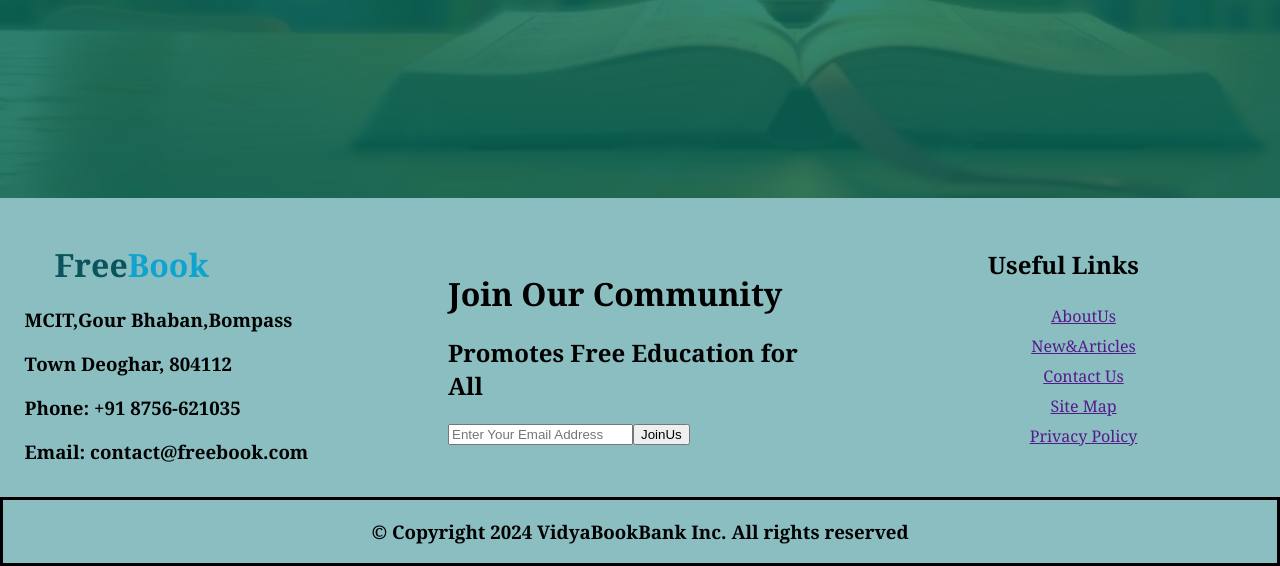
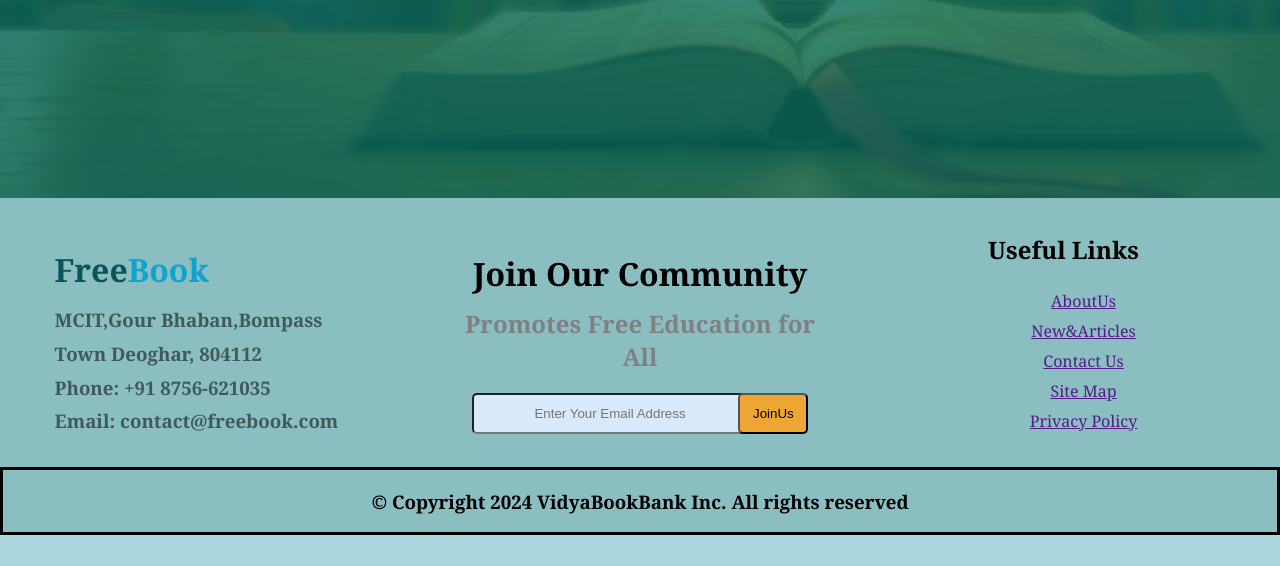
Before and after one commit to c4satya/FreeBook, a PHP site: page / in a window 1280 px wide; the page is wider, and only the part inside the window is pictured. Shown: the part 4682-5248 px from the top of that part. After the commit the page ends 5217 px from the top of that part, so only its background shows below. Run offline with PHP 8.4, Linux system fonts and the light colour scheme.

Commit message:
footercss

```diff
--- a/index.html
+++ b/index.html
@@ -152,14 +152,12 @@
                 <h1><b class="logo1">Free</b><b class="logo2">Book</b></h1>
             </div>
 
-            <p class="address">
-               <H3> MCIT,Gour Bhaban,Bompass</H3>
-                <h3>    Town Deoghar, 804112</h3>
-
-                <h3>    Phone: +91 8756-621035</h3>
-
-                  <h3>  Email: contact@freebook.com</h3>
-            </p>
+            <div class="footerAddress">
+               <h3>MCIT,Gour Bhaban,Bompass</h3>
+                <h3>Town Deoghar, 804112</h3>
+                <h3>Phone: +91 8756-621035</h>
+                  <h3>Email: contact@freebook.com</h3>
+            </div>
 
 
 
@@ -167,8 +165,9 @@
         <div class="JoinUs">
             <h1>Join Our Community</h1>
             <h2>Promotes Free Education for All</h2>
-            <input type="email" placeholder="Enter Your Email Address"><button type="submit">JoinUs</button>
-
+            <div class="emailContainer">
+               <input class="inputEmail" type="email" placeholder="Enter Your Email Address"><button class="emailSubmitBtn" type="submit">JoinUs</button>
+            </div>
         </div>
         <div class="footerLinks">
                  <h2>Useful Links</h2>
--- a/style.css
+++ b/style.css
@@ -422,8 +422,39 @@ margin: 10px;
     justify-content: space-evenly;
 }
 .AboutUs>*{
+
     width: 30vw;
     margin: 15px;
+}
+.footerAddress>*{
+
+    margin-left: 30px;
+    line-height: 15px;
+    color: rgba(0, 0, 0, 0.534);
+}
+.JoinUs>*{
+
+  text-align: center;
+}
+.JoinUs>h2{
+    margin-top: -10px;
+    color: gray;
+}
+.inputEmail{
+    width: 70%;
+    height: 35px;
+    text-align: center;
+    border-radius: 5px;
+    background-color: #DAE8FC;
+
+}
+.emailSubmitBtn{
+    margin-left: -10px;
+    width: 70px;
+    height: 41px;
+    text-align: center;
+    border-radius: 5px;
+    background-color: #EDA534;
 }
 .footerLinks{
 
```
